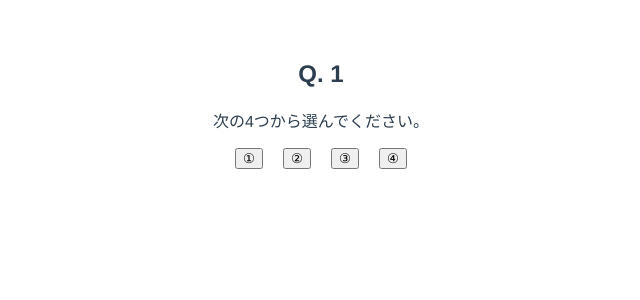
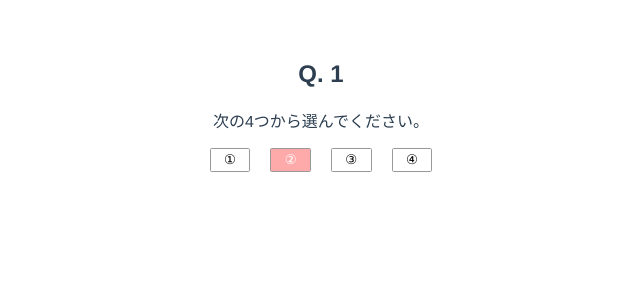
Before and after one commit to kuro-rock/vue3-questionnaire, a Vue app: page / in a window 1280 px wide. Shown: the top 300 px of the page, without its empty margins (319-959 px from the left). Built offline with nearby package versions, Linux system fonts and the light colour scheme.

Commit message:
modify: 不要な記述削除

```diff
--- a/src/components/Question2Choices.vue
+++ b/src/components/Question2Choices.vue
@@ -93,9 +93,6 @@ export default defineComponent({
 
 <!-- Add "scoped" attribute to limit CSS to this component only -->
 <style scoped>
-h3 {
-  margin: 40px 0 0;
-}
 ul {
   list-style-type: none;
   padding: 0;
@@ -104,7 +101,4 @@ li {
   display: inline-block;
   margin: 0 10px;
 }
-a {
-  color: #42b983;
-}
 </style>
--- a/src/components/Question4Choices.vue
+++ b/src/components/Question4Choices.vue
@@ -4,7 +4,9 @@
     <p>{{questions[currentQuestion].message}}</p>
     <ul>
       <li v-for="(choice, index) in questions[currentQuestion].choices" :key="index">
-        <button @click="selectQuestion(choice)">{{choice.text}}</button>
+        <button @click="selectQuestion(choice)" :class="{fillColor: choice.flag}">
+          {{choice.text}}
+        </button>
       </li>
     </ul>
 
@@ -145,9 +147,6 @@ export default defineComponent({
 
 <!-- Add "scoped" attribute to limit CSS to this component only -->
 <style scoped>
-h3 {
-  margin: 40px 0 0;
-}
 ul {
   list-style-type: none;
   padding: 0;
@@ -156,7 +155,14 @@ li {
   display: inline-block;
   margin: 0 10px;
 }
-a {
-  color: #42b983;
+button {
+  padding: 0.25em 1em;
+  border: solid 1px #999;
+  border-radius: 0.125em;
+  background: #fff;
+}
+.fillColor {
+  background: #faa;
+  color: #fff;
 }
 </style>
--- a/src/components/Questionnaire.vue
+++ b/src/components/Questionnaire.vue
@@ -34,9 +34,9 @@ export default defineComponent({
       }
     });
 
-    const showQuestion4 = computed(function() { return state.selectedQuestion4.length < 5})
-    const hasTrue = computed(function() { return state.selectedQuestion4.includes(true)})
-    const showAnswer = computed(function() { return state.selectedQuestion2.isComplete})
+    const showQuestion4 = computed(function() { return state.selectedQuestion4.length < 5});
+    const hasTrue = computed(function() { return state.selectedQuestion4.includes(true)});
+    const showAnswer = computed(function() { return state.selectedQuestion2.isComplete});
 
     function selectQuestion4(q: any) {
       state.selectedQuestion4.push(q);
@@ -58,21 +58,3 @@ export default defineComponent({
   }
 });
 </script>
-
-<!-- Add "scoped" attribute to limit CSS to this component only -->
-<style scoped>
-h3 {
-  margin: 40px 0 0;
-}
-ul {
-  list-style-type: none;
-  padding: 0;
-}
-li {
-  display: inline-block;
-  margin: 0 10px;
-}
-a {
-  color: #42b983;
-}
-</style>
```
